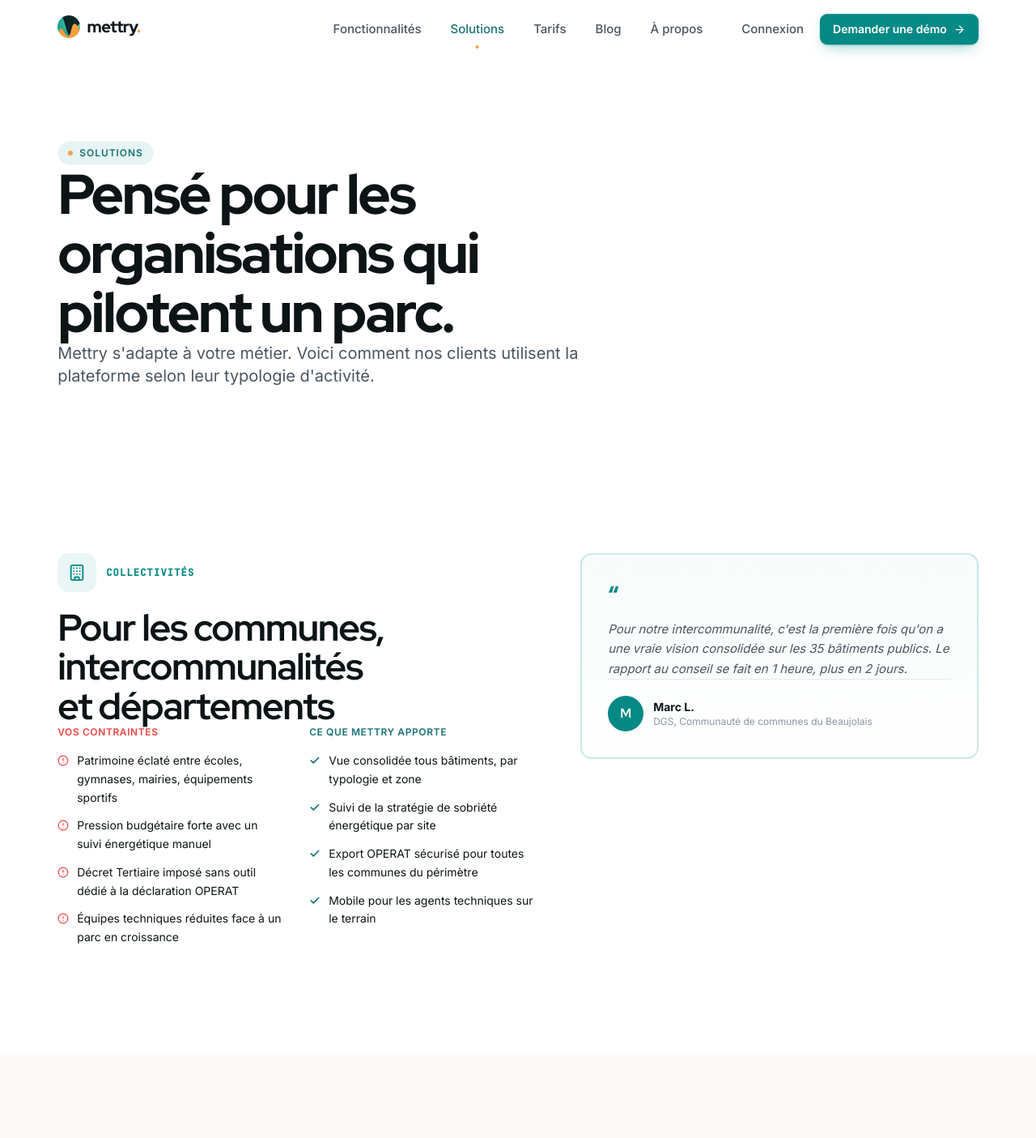
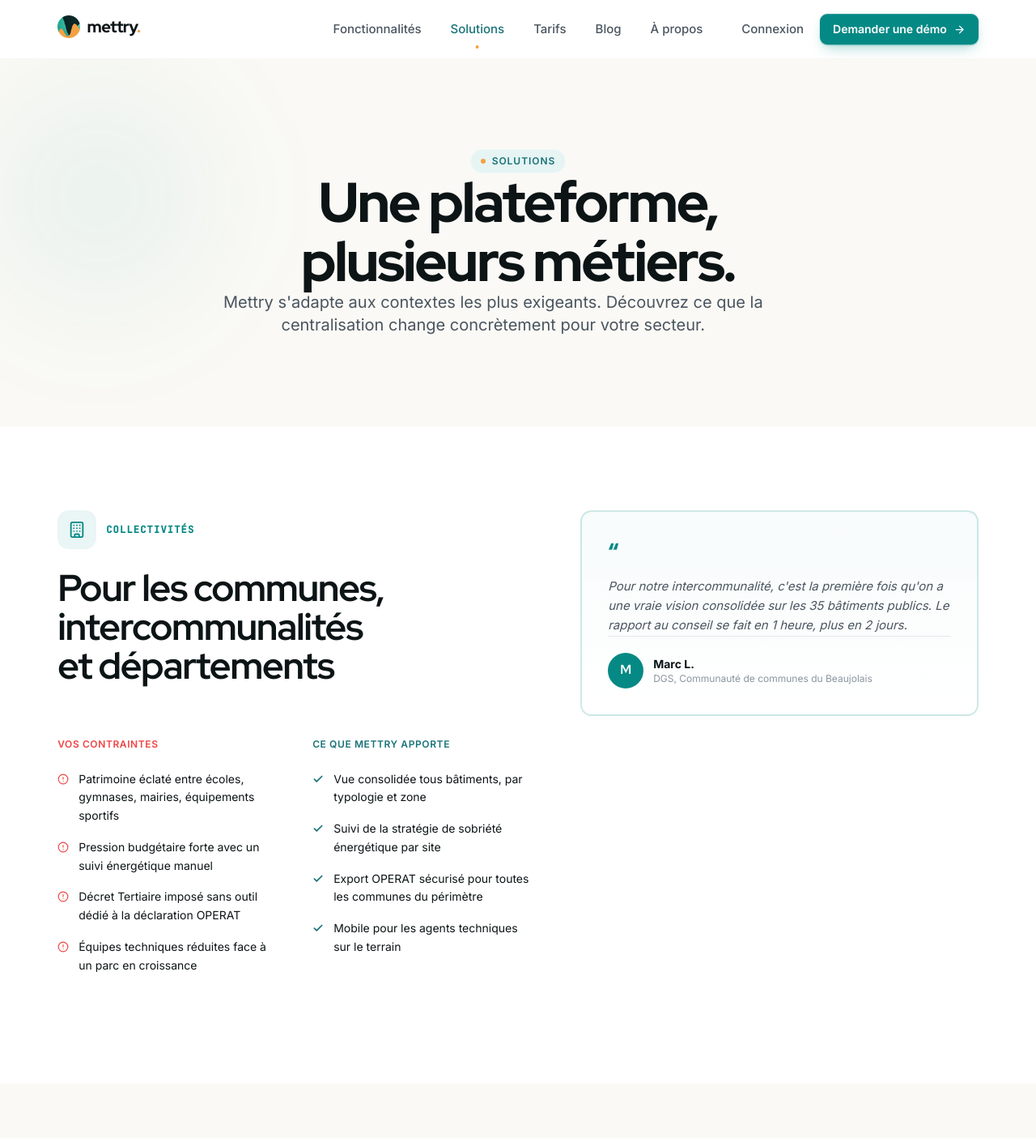
Before and after one commit to muratmendil/mettry-website, a Next.js app: page /solutions in a window 1280 px wide. Shown: the top 1405 px of the page at 81% size. Built offline with nearby package versions, Linux system fonts and the light colour scheme.

Commit message:
page en tete

```diff
--- a/src/app/solutions/page.tsx
+++ b/src/app/solutions/page.tsx
@@ -16,22 +16,29 @@
 export default function SolutionsPage() {
     return (
         <>
-            <Section>
+            <section style={{ background: "var(--color-bg-off-white)" }} className="relative overflow-hidden py-20 lg:py-28">
+                <div
+                    className="absolute -top-20 -left-32 w-[500px] h-[500px] rounded-full pointer-events-none"
+                    style={{
+                        background: "radial-gradient(circle, rgba(5,137,133,0.08), transparent 60%)",
+                        filter: "blur(60px)",
+                    }}
+                    aria-hidden="true"
+                />
                 <Container>
-                    <div className="max-w-3xl">
+                    <div className="relative max-w-3xl mx-auto text-center">
                         <Eyebrow>Solutions</Eyebrow>
                         <RevealOnScroll>
-                            <h1 className="mt-6">Pensé pour les organisations qui pilotent un parc.</h1>
+                            <h1 className="mt-6">Une plateforme, plusieurs métiers.</h1>
                         </RevealOnScroll>
                         <RevealOnScroll delay={0.1}>
-                            <p className="mt-6 text-lg lg:text-xl max-w-[56ch]">
-                                Mettry s&apos;adapte à votre métier. Voici comment nos clients utilisent
-                                la plateforme selon leur typologie d&apos;activité.
+                            <p className="mt-6 text-lg lg:text-xl max-w-[56ch] mx-auto">
+                                Mettry s&apos;adapte aux contextes les plus exigeants. Découvrez ce que la centralisation change concrètement pour votre secteur.
                             </p>
                         </RevealOnScroll>
                     </div>
                 </Container>
-            </Section>
+            </section>
 
             {/* Solutions par typologie */}
             <div>
@@ -48,7 +55,7 @@
                             <Container>
                                 <div className={`grid grid-cols-1 lg:grid-cols-[1.2fr_1fr] gap-10 lg:gap-14 items-start ${reversed ? "lg:[&>*:first-child]:order-2" : ""}`}>
                                     <div>
-                                        <div className="flex items-center gap-3 mb-5">
+                                        <div className="flex items-center gap-3 mb-6">
                                             <div
                                                 className="w-12 h-12 rounded-card flex items-center justify-center"
                                                 style={{ background: `${sol.color}15` }}
@@ -62,16 +69,17 @@
                                                 {sol.label}
                                             </span>
                                         </div>
-                                        <h2 className="mb-7">{sol.title}</h2>
 
-                                        <div className="grid grid-cols-1 sm:grid-cols-2 gap-8 mb-8">
+                                        <h2>{sol.title}</h2>
+
+                                        <div className="grid grid-cols-1 sm:grid-cols-2 gap-x-10 gap-y-12 mt-14 lg:mt-16 mb-8">
                                             <div>
-                                                <div className="text-xs uppercase tracking-wider font-semibold text-error mb-4">
+                                                <div className="text-xs uppercase tracking-wider font-semibold text-error mb-6">
                                                     Vos contraintes
                                                 </div>
-                                                <ul className="flex flex-col gap-3">
+                                                <ul className="flex flex-col gap-4">
                                                     {sol.pains.map((p) => (
-                                                        <li key={p} className="flex items-start gap-2.5 text-[14px] leading-relaxed">
+                                                        <li key={p} className="flex items-start gap-3 text-[14px] leading-relaxed">
                                                             <AlertCircle size={14} className="text-error shrink-0 mt-1" />
                                                             <span>{p}</span>
                                                         </li>
@@ -79,12 +87,12 @@
                                                 </ul>
                                             </div>
                                             <div>
-                                                <div className="text-xs uppercase tracking-wider font-semibold text-[var(--accent-dark)] mb-4">
+                                                <div className="text-xs uppercase tracking-wider font-semibold text-[var(--accent-dark)] mb-6">
                                                     Ce que Mettry apporte
                                                 </div>
-                                                <ul className="flex flex-col gap-3">
+                                                <ul className="flex flex-col gap-4">
                                                     {sol.benefits.map((b) => (
-                                                        <li key={b} className="flex items-start gap-2.5 text-[14px] leading-relaxed">
+                                                        <li key={b} className="flex items-start gap-3 text-[14px] leading-relaxed">
                                                             <Check size={14} className="text-[var(--accent-dark)] shrink-0 mt-1" strokeWidth={3} />
                                                             <span>{b}</span>
                                                         </li>
--- a/src/components/features/FeaturesContent.tsx
+++ b/src/components/features/FeaturesContent.tsx
@@ -55,9 +55,18 @@
     return (
         <>
             {/* Hero */}
-            <Section>
+            {/* Hero */}
+            <section style={{ background: "var(--color-bg-off-white)" }} className="relative overflow-hidden py-20 lg:py-28">
+                <div
+                    className="absolute -top-20 -left-32 w-[500px] h-[500px] rounded-full pointer-events-none"
+                    style={{
+                        background: "radial-gradient(circle, rgba(5,137,133,0.08), transparent 60%)",
+                        filter: "blur(60px)",
+                    }}
+                    aria-hidden="true"
+                />
                 <Container>
-                    <div className="max-w-3xl">
+                    <div className="relative max-w-3xl mx-auto text-center">
                         <Eyebrow>Fonctionnalités</Eyebrow>
                         <RevealOnScroll>
                             <h1 className="mt-6">
@@ -66,12 +75,11 @@
                             </h1>
                         </RevealOnScroll>
                         <RevealOnScroll delay={0.1}>
-                            <p className="mt-6 text-lg lg:text-xl max-w-[56ch]">
-                                Sept modules pensés pour s&apos;assembler. Activez ce dont vous
-                                avez besoin, étendez progressivement, payez à l&apos;usage réel.
+                            <p className="mt-6 text-lg lg:text-xl max-w-[56ch] mx-auto">
+                                Sept modules pensés pour s&apos;assembler. Activez ce dont vous avez besoin, étendez progressivement, payez à l&apos;usage réel.
                             </p>
                         </RevealOnScroll>
-                        <div className="mt-8 flex flex-wrap items-center gap-3">
+                        <div className="mt-8 flex flex-wrap items-center justify-center gap-3">
                             <Button size="lg" onClick={openDemo}>
                                 Demander une démo <ArrowRight size={18} />
                             </Button>
@@ -80,10 +88,7 @@
                                 variant="ghost"
                                 onClick={() => {
                                     if (tabsRef.current) {
-                                        const top =
-                                            tabsRef.current.getBoundingClientRect().top +
-                                            window.scrollY -
-                                            80;
+                                        const top = tabsRef.current.getBoundingClientRect().top + window.scrollY - 80;
                                         window.scrollTo({ top, behavior: "smooth" });
                                     }
                                 }}
@@ -93,7 +98,7 @@
                         </div>
                     </div>
                 </Container>
-            </Section>
+            </section>
 
             {/* Tabs sticky */}
             <div
--- a/src/components/pricing/PricingHero.tsx
+++ b/src/components/pricing/PricingHero.tsx
@@ -12,30 +12,37 @@
 
 export function PricingHero({ annual, onToggle }: Props) {
     return (
-        <section className="pt-12 pb-10 lg:pt-16 lg:pb-12">
+        <section style={{ background: "var(--color-bg-off-white)" }} className="relative overflow-hidden py-20 lg:py-28">
+            <div
+                className="absolute -top-20 -left-32 w-[500px] h-[500px] rounded-full pointer-events-none"
+                style={{
+                    background: "radial-gradient(circle, rgba(5,137,133,0.08), transparent 60%)",
+                    filter: "blur(60px)",
+                }}
+                aria-hidden="true"
+            />
             <Container>
-                <div className="max-w-3xl mb-10 text-center mx-auto">
+                <div className="relative max-w-3xl mx-auto text-center">
                     <Eyebrow>Tarifs</Eyebrow>
                     <RevealOnScroll>
                         <h1 className="mt-6">Un prix transparent, sans surprise.</h1>
                     </RevealOnScroll>
                     <RevealOnScroll delay={0.1}>
-                        <p className="mt-6 text-lg lg:text-xl">
+                        <p className="mt-6 text-lg lg:text-xl max-w-[56ch] mx-auto">
                             Base mensuelle + tarif par bâtiment. Vous ne payez que ce que vous utilisez.
                             30 à 40% moins cher qu&apos;une combinaison GMAO + SME du marché.
                         </p>
                     </RevealOnScroll>
-                </div>
 
                     {/* Toggle */}
-                <div className="flex justify-center">
-                    <div className="inline-flex items-center gap-2 p-1 rounded-full bg-bg-off-white border border-border-default">
+                    <div className="mt-10 flex justify-center">
+                        <div className="inline-flex items-center gap-2 p-1 rounded-full bg-white border border-border-default">
                             <button
                                 type="button"
                                 onClick={() => onToggle(false)}
                                 className={cn(
                                     "px-5 py-2 rounded-full text-sm font-semibold transition-all",
-                                !annual ? "bg-white text-ink-primary shadow-sm" : "text-ink-secondary"
+                                    !annual ? "bg-bg-off-white text-ink-primary shadow-sm" : "text-ink-secondary"
                                 )}
                             >
                                 Mensuel
@@ -45,7 +52,7 @@
                                 onClick={() => onToggle(true)}
                                 className={cn(
                                     "inline-flex items-center gap-2 px-5 py-2 rounded-full text-sm font-semibold transition-all",
-                                annual ? "bg-white text-ink-primary shadow-sm" : "text-ink-secondary"
+                                    annual ? "bg-bg-off-white text-ink-primary shadow-sm" : "text-ink-secondary"
                                 )}
                             >
                                 Annuel
@@ -55,6 +62,7 @@
                             </button>
                         </div>
                     </div>
+                </div>
             </Container>
         </section>
     );
```
Also changed, not shown: src/app/a-propos/page.tsx (+19 -11 lines). Lines whose indentation alone changed are shown as unchanged.
